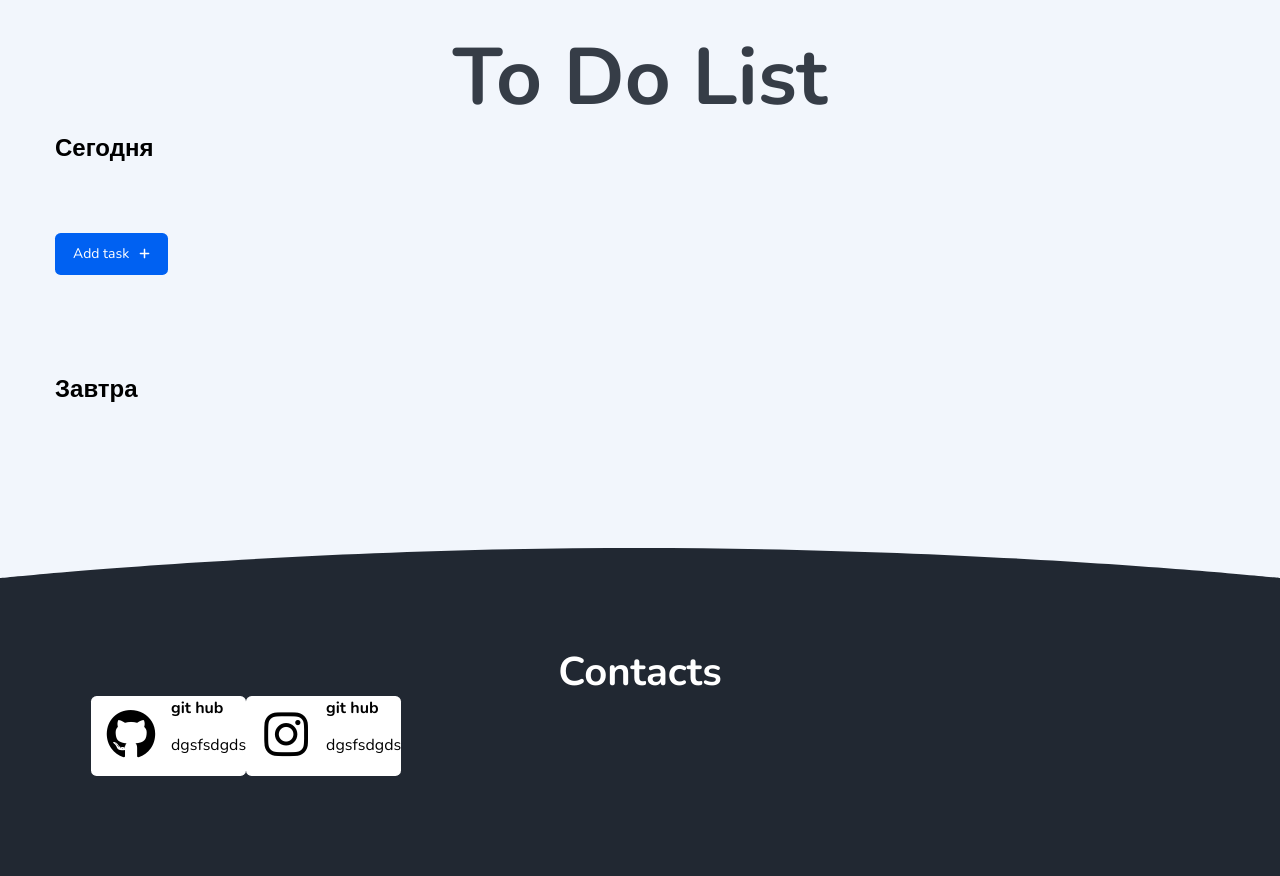
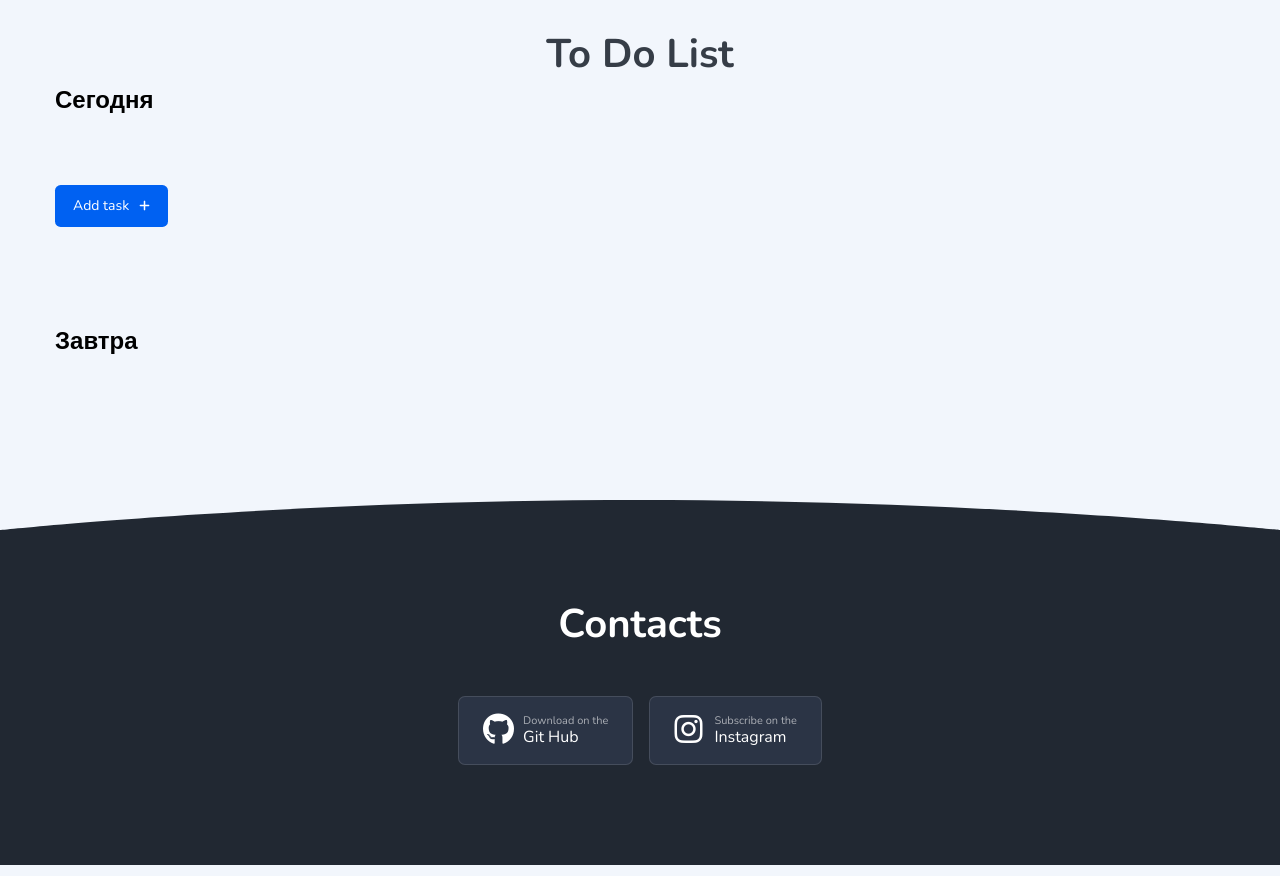
Before and after one commit to CardiDx/Todolist, a plain HTML site: page index.html in a window 1280 px wide. Drawn offline with nearby package versions, Linux system fonts and the light colour scheme.

Commit message:
Footer-Contacts

```diff
--- a/index.html
+++ b/index.html
@@ -25,48 +25,15 @@
 
         <div class="wrapper-list">
             <h2 class="wrapper-list__title today">Сегодня</h2>
+            <!--Список задач-->
             <ul class="list" id="list-task">
-                <!--                <li class="list-item">-->
-                <!--                    <input type="checkbox" class="custom-checkbox" id="task" name="happy" value="yes">-->
-                <!--                    <label for="task">Задача номер один</label>-->
-                <!--                    <span class="item__priority low">Низкий</span>-->
-                <!--                    <div class="tools__icon">-->
-                <!--                        <span><i class="fas fa-copy"></i></span>-->
-                <!--                        <span><i class="fas fa-pen"></i></span>-->
-                <!--                        <span><i class="fas fa-times"></i></span>-->
-                <!--                    </div>-->
-                <!--                </li>-->
-                <!--                <li class="list-item">-->
-                <!--                    <input type="checkbox" class="custom-checkbox" id="new" name="happy" value="yes">-->
-                <!--                    <label for="new">Задача номер два</label>-->
-                <!--                    <span class="item__priority very-high">Высокий</span>-->
-                <!--                    <div class="tools__icon">-->
-                <!--                        <span><i class="fas fa-copy"></i></span>-->
-                <!--                        <span><i class="fas fa-pen"></i></span>-->
-                <!--                        <span><i class="fas fa-times"></i></span>-->
-                <!--                    </div>-->
-                <!--                </li>-->
-                <!--                <li class="list-item">-->
-                <!--                    <input type="checkbox" class="custom-checkbox" id="tet" name="happy" value="yes">-->
-                <!--                    <label for="tet">Задача номер один</label>-->
-                <!--                    <span class="item__priority high">Средний</span>-->
-                <!--                    <div class="tools__icon">-->
-                <!--                        <span><i class="fas fa-copy"></i></span>-->
-                <!--                        <span><i class="fas fa-pen"></i></span>-->
-                <!--                        <span><i class="fas fa-times"></i></span>-->
-                <!--                    </div>-->
-                <!--                </li>-->
             </ul>
             <a class="wrapper-list__btn btn-default" id="add-btn">Add task<i class="btn-icon fas fa-plus"></i></a>
         </div>
 
-        <!--        style="display: none"-->
-
         <div class="tomorrow">
             <h2 class="wrapper-list__title today " style="margin-top: 100px">Завтра</h2>
         </div>
-
-
     </div>
 </div>
 
@@ -86,39 +53,35 @@
     </div>
 </div>
 
-<footer>
-    <div class="footer-bg">
-        <svg class="footer-bg__svg" xmlns="http://www.w3.org/2000/svg" viewBox="0 0 144.54 17.34"
-             preserveAspectRatio="none"
-             fill="#f2f6fc">
-            <path d="M144.54,17.34H0V0H144.54ZM0,0S32.36,17.34,72.27,17.34,144.54,0,144.54,0"></path>
-        </svg>
-        <h3 class="footer__title">Contacts</h3>
-        <div class="container">
-            <div class="cards-soc">
-                <div class="card">
-                    <div class="wrap-icon">
-                        <span class="card__icon"><i class="fab fa-github" style="font-size: 50px"></i></span>
-                    </div>
-                    <div class="div">
-                        <h4 class="card__title">git hub</h4>
-                        <p class="card__desc">dgsfsdgds</p>
-                    </div>
+<footer class="footer">
+    <svg class="footer__svg" xmlns="http://www.w3.org/2000/svg" viewBox="0 0 144.54 17.34"
+         preserveAspectRatio="none"
+         fill="#f2f6fc">
+        <path d="M144.54,17.34H0V0H144.54ZM0,0S32.36,17.34,72.27,17.34,144.54,0,144.54,0"></path>
+    </svg>
+    <h3 class="footer__title">Contacts</h3>
+    <div class="container">
+        <div class="btn-contacts">
+            <a class="btn-contact border border-light" href="https://github.com/CardiDx/Todolist" role="button">
+                <div class="icon">
+                    <i class="fab fa-github" style="color: #fff; font-size: 32px; width: 32px; height: 32px"></i>
                 </div>
-                <div class="card">
-                    <div class="wrap-icon">
-                        <span class="card__icon"><i class="fab fa-instagram" style="font-size: 50px"></i></span>
-                    </div>
-                    <div class="">
-                        <h4 class="card__title">git hub</h4>
-                        <p class="card__desc">dgsfsdgds</p>
-                    </div>
+                <div class="btn-contact-text">
+                    <span class="btn-contact-subtitle">Download on the</span>
+                    <span class="btn-contact-title">Git Hub</span>
                 </div>
-            </div>
+            </a>
+            <a class="btn-contact border border-light" href="https://www.instagram.com/t.philosoph" role="button">
+                <div class="icon">
+                    <i class="fab fa-instagram" style="color: #fff; font-size: 32px; width: 32px; height: 32px"></i>
+                </div>
+                <div class="btn-contact-text">
+                    <span class="btn-contact-subtitle">Subscribe on the</span>
+                    <span class="btn-contact-title">Instagram</span>
+                </div>
+            </a>
         </div>
     </div>
-
-
 </footer>
 
 <script>
@@ -136,7 +99,7 @@
 
     let arrayTask = [];
     //проверка на даные в локал сторидж
-    if (localStorage.arrayTask = []) {
+    if (localStorage.arrayTask === []) {
         arrayTask = JSON.parse(localStorage.getItem('tasks'));
     }
 
--- a/main.css
+++ b/main.css
@@ -57,7 +57,7 @@ ul {
 
 .page-title {
     text-align: center;
-    font-size: 80px;
+    font-size: 40px;
     font-weight: 700;
     margin-bottom: 0.5rem;
     line-height: 1.2;
@@ -162,10 +162,11 @@ ul {
     margin-top: 46px;
 }
 
-.tools-icon{
+.tools-icon {
     display: inline-block;
 
 }
+
 .tools-icon span {
     display: inline-flex;
     justify-content: center;
@@ -193,13 +194,13 @@ ul {
 }
 
 /*footer*/
-.footer-bg {
+.footer {
     position: relative;
     padding: 100px;
     background: #212832;
 }
 
-.footer-bg__svg {
+.footer__svg {
     height: 30px;
     width: 100%;
     position: absolute;
@@ -207,29 +208,66 @@ ul {
     left: 0;
     transform: rotate(180deg);
 }
-.footer__title{
+
+.footer__title {
     color: #fff;
     font-size: 40px;
     text-align: center;
 }
-.cards-soc{
+
+
+/*Contacts*/
+.btn-contacts {
     display: flex;
-    flex-wrap: wrap;
-    margin-right: -1.5rem;
-    margin-left: -1.5rem;
+    justify-content: center;
+    margin-top: 3rem;
 }
-.card {
-    position: relative;
+
+/*Стили для Контактов*/
+.btn-contact {
     display: flex;
-    align-items: center;
-    min-width: 0;
-    word-wrap: break-word;
-    background-color: #fff;
-    background-clip: border-box;
-    border: 0 solid rgba(0, 0, 0, 0.125);
-    border-radius: 0.35rem;
+    padding: 1rem  1.5rem;
+    margin: 0 0.5rem;
+    transition: color 0.25s ease-in-out, background-color 0.25s ease-in-out, border-color 0.25s ease-in-out, box-shadow 0.2s ease-in-out;
+    border-radius: .4375rem;
+    background-position: center left .75rem;
+    background-color: #2b3445;
+    background-size: 1.5rem 1.5rem;
+    background-repeat: no-repeat;
+    text-decoration: none;
 }
-.wrap-icon{
+
+.btn-contact:hover {
+    background-color: #212835;
+}
+
+
+.border {
+    border: 1px solid #e3e9ef !important;
+}
+
+.border-light {
+    border-color: rgba(255, 255, 255, 0.12) !important;
+}
+
+.btn-contact-text{
+    margin-left: 8px;
+}
+.btn-contact .btn-contact-title {
+    display: block;
+    color: #fff;
+    font-size: 1rem;
+}
+
+.btn-contact .btn-contact-subtitle {
+    display: block;
+    margin-bottom: -.125rem;
+    color: rgba(255, 255, 255, 0.6);
+    font-size: .6875rem;
+}
+
+
+.wrap-icon {
     display: inline-flex;
     justify-content: center;
     align-items: center;
@@ -238,8 +276,9 @@ ul {
     width: 5rem;
     font-size: 1.75rem;
 }
+
 /*//popup*/
-.popup-task{
+.popup-task {
     display: inline-flex;
     flex-direction: column;
     justify-content: center;
@@ -255,7 +294,7 @@ ul {
     z-index: 5;
 }
 
-.dark-overlay{
+.dark-overlay {
     transition: all .3s ease-in-out;
     background-color: rgba(0, 0, 0, .3);
     width: 100%;
@@ -268,21 +307,24 @@ ul {
     z-index: 1;
 }
 
-input{
+input {
     margin-bottom: 20px;
 }
-input, select, option{
+
+input, select, option {
     min-width: 260px;
     outline: none;
     min-height: 40px;
     background-color: #dae7fb;
     border: 2px solid #0b76ef;
 }
-.popup-task__title{
+
+.popup-task__title {
     text-align: center;
     margin-bottom: 20px;
 }
-.popup-task__close{
+
+.popup-task__close {
     cursor: pointer;
     position: absolute;
     right: 20px;
@@ -290,11 +332,12 @@ input, select, option{
     transition: color 0.3s ease;
     font-size: 20px;
 }
-.popup-task__close i:hover{
+
+.popup-task__close i:hover {
     color: #0b76ef;
 }
 
-.item__priority{
+.item__priority {
     min-width: 100px;
     padding: 10px 0;
     color: #000;
@@ -305,21 +348,21 @@ input, select, option{
     left: 50%;
 }
 
-.low{
+.low {
     background-color: rgba(242, 50, 24, .3);
 
 }
 
-.high{
+.high {
     background-color: rgba(255, 200, 29, .3);
 
 }
 
-.very-high{
+.very-high {
     background-color: rgba(0, 207, 213, .3);
 }
 
-.done{
+.done {
     text-decoration: line-through;
     text-decoration-color: #0b76ef;
     color: #b9b9b9;
```
